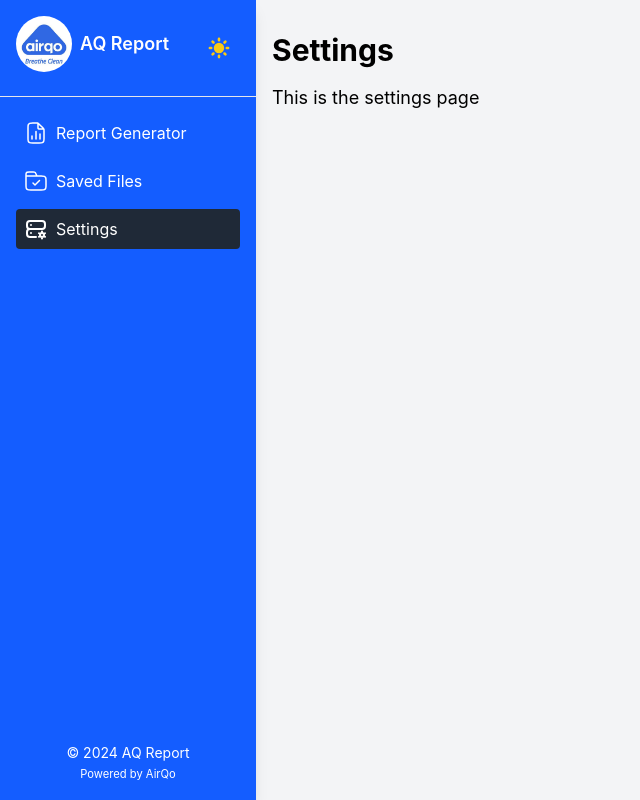
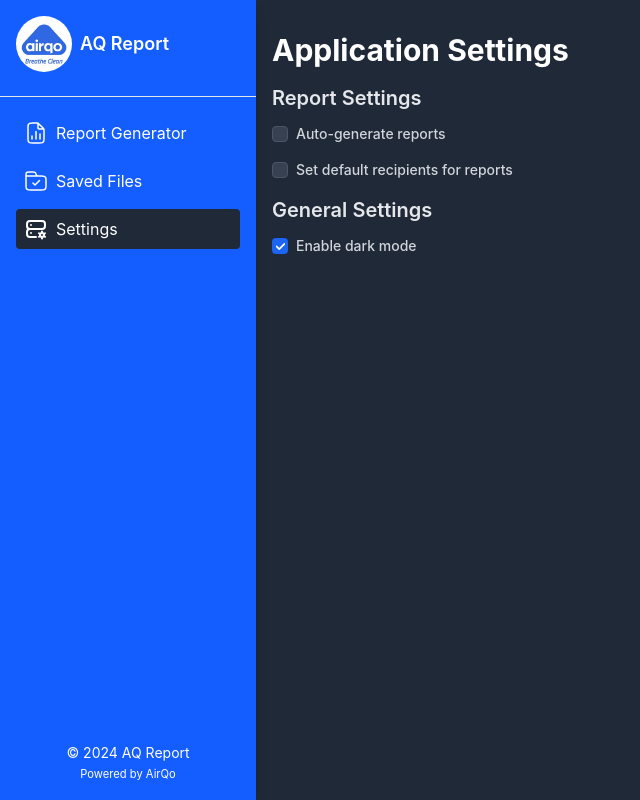
Before and after one commit to OchiengPaul442/AQ_Report_generator, a React (Vite) app: page /settings in a window 1280 px wide. Shown: the whole page, without its empty margins (0-640 px from the left). Built offline with nearby package versions, Linux system fonts and the light colour scheme; no server answers; what @react-pdf/renderer would draw is missing.

Commit message:
worked on settings page

```diff
--- a/src/components/reports/ReportView.tsx
+++ b/src/components/reports/ReportView.tsx
@@ -12,22 +12,23 @@ import { Breadcrumb, BreadcrumbItem } from 'flowbite-react'
 import { toast } from 'react-toastify'
 import DocIcon from 'src/assets/icons/DocIcon'
 import PdfIcon from 'src/assets/icons/PdfIcon'
+import MockData from 'src/services/data/data.json'
 // import { saveAs } from 'file-saver'
 
 const ReportView = () => {
   const navigate = useNavigate()
-  const reportData = useSelector((state) => state.report.reportData)
+  // const reportData = useSelector((state) => state.report.reportData)
   const reportTitle = useSelector((state) => state.report.reportTitle)
   const reportTemplate = useSelector((state) => state.report.reportTemplate)
 
   const getTemplate = () => {
     switch (reportTemplate) {
       case 'AirQo':
-        return <AirQoPdfDocument data={reportData} />
+        return <AirQoPdfDocument data={MockData} />
       case 'French_Embassy':
-        return <FrenchEmPdfDocument data={reportData} />
+        return <FrenchEmPdfDocument data={MockData} />
       default:
-        return <AirQoPdfDocument data={reportData} />
+        return <AirQoPdfDocument data={MockData} />
     }
   }
 
--- a/src/components/reports/templates/AirQo.tsx
+++ b/src/components/reports/templates/AirQo.tsx
@@ -73,26 +73,22 @@ const Header: React.FC = () => {
   )
 }
 
-const chartData = {
-  labels: ['January', 'February', 'March', 'April', 'May', 'June', 'July'],
-  datasets: [
-    {
-      label: 'Dataset 1',
-      data: [10, 20, 30, 40, 50, 60, 70],
-      borderColor: 'red',
-      backgroundColor: 'rgba(255, 0, 0, 0.2)',
-    },
-    {
-      label: 'Dataset 2',
-      data: [70, 60, 50, 40, 30, 20, 10],
-      borderColor: 'blue',
-      backgroundColor: 'rgba(0, 0, 255, 0.2)',
-    },
-  ],
-}
-
 const Nema: React.FC<NemaProps> = ({ data }) => {
   if (!data) return null
+
+  const chartData1 = {
+    labels: data.airquality.site_monthly_mean_pm.map(
+      (site_name: any) => site_name.site_name,
+    ),
+    datasets: [
+      {
+        label: 'PM2.5 Raw Values',
+        data: data.airquality.site_monthly_mean_pm.map(
+          (item: { pm2_5_raw_value: number }) => item.pm2_5_raw_value,
+        ),
+      },
+    ],
+  }
 
   return (
     <Document
@@ -108,7 +104,7 @@ const Nema: React.FC<NemaProps> = ({ data }) => {
         <View style={styles.section}>
           <View>
             <BarChart
-              chartData={chartData}
+              chartData={chartData1}
               graphTitle="Graph Title"
               xAxisTitle="X Axis Title"
               yAxisTitle="Y Axis Title"
--- a/src/components/sidebar/index.tsx
+++ b/src/components/sidebar/index.tsx
@@ -2,8 +2,7 @@
 import { NavLink } from 'react-router-dom'
 import React, { useEffect } from 'react'
 import Logo from '/images/airqo.png'
-import { toggleDarkMode } from 'src/services/redux/DarkModeSlice'
-import { useDispatch, useSelector } from 'src/services/redux/utils'
+import { useSelector } from 'src/services/redux/utils'
 import Files from 'src/assets/icons/Files'
 import Reports from 'src/assets/icons/Reports'
 import Settings from 'src/assets/icons/Settings'
@@ -42,7 +41,6 @@ const SidebarItem: React.FC<SidebarItemProps> = ({
 const Index: React.FC = () => {
   const currentYear = new Date().getFullYear()
   const darkMode = useSelector((state) => state.darkMode.darkMode)
-  const dispatch = useDispatch()
 
   useEffect(() => {
     if (darkMode) {
@@ -52,15 +50,11 @@ const Index: React.FC = () => {
     }
   }, [darkMode])
 
-  const handleToggleDarkMode = () => {
-    dispatch(toggleDarkMode())
-  }
-
   return (
     <div className="h-screen">
       <div className="w-64 h-full bg-[#145dff] text-white shadow-lg flex flex-col justify-between">
         <div>
-          <div className="p-4 flex justify-between items-center">
+          <div className="p-4 flex justify-start items-center">
             <NavLink
               to="/"
               className="block mb-2 flex space-x-2 items-center justify-start w-full"
@@ -74,29 +68,6 @@ const Index: React.FC = () => {
                 AQ Report
               </p>
             </NavLink>
-            <button
-              onClick={handleToggleDarkMode}
-              className="h-12 w-12 rounded-full p-2"
-            >
-              <svg
-                className="fill-white hidden dark:block"
-                fill="currentColor"
-                viewBox="0 0 20 20"
-              >
-                <path d="M17.293 13.293A8 8 0 016.707 2.707a8.001 8.001 0 1010.586 10.586z"></path>
-              </svg>
-              <svg
-                className="fill-yellow-300 block dark:hidden"
-                fill="currentColor"
-                viewBox="0 0 20 20"
-              >
-                <path
-                  d="M10 2a1 1 0 011 1v1a1 1 0 11-2 0V3a1 1 0 011-1zm4 8a4 4 0 11-8 0 4 4 0 018 0zm-.464 4.95l.707.707a1 1 0 001.414-1.414l-.707-.707a1 1 0 00-1.414 1.414zm2.12-10.607a1 1 0 010 1.414l-.706.707a1 1 0 11-1.414-1.414l.707-.707a1 1 0 011.414 0zM17 11a1 1 0 100-2h-1a1 1 0 100 2h1zm-7 4a1 1 0 011 1v1a1 1 0 11-2 0v-1a1 1 0 011-1zM5.05 6.464A1 1 0 106.465 5.05l-.708-.707a1 1 0 00-1.414 1.414l.707.707zm1.414 8.486l-.707.707a1 1 0 01-1.414-1.414l.707-.707a1 1 0 011.414 1.414zM4 11a1 1 0 100-2H3a1 1 0 000 2h1z"
-                  fillRule="evenodd"
-                  clipRule="evenodd"
-                ></path>
-              </svg>
-            </button>
           </div>
           <hr />
           <div className="space-y-2 p-4">
--- a/src/pages/settings/index.tsx
+++ b/src/pages/settings/index.tsx
@@ -1,10 +1,89 @@
+import React, { useEffect } from 'react'
 import Layout from 'src/layout/Layout'
+import { useDispatch, useSelector } from 'src/services/redux/utils'
+import { toggleDarkMode } from 'src/services/redux/DarkModeSlice'
 
 const Index = () => {
+  const dispatch = useDispatch()
+  const darkMode = useSelector((state) => state.darkMode.darkMode)
+
+  useEffect(() => {
+    const savedDarkMode = localStorage.getItem('darkMode')
+    if (savedDarkMode !== null) {
+      dispatch(toggleDarkMode())
+    }
+  }, [dispatch])
+
+  useEffect(() => {
+    localStorage.setItem('darkMode', darkMode.toString())
+  }, [darkMode])
+
+  const handleToggleDarkMode = () => {
+    dispatch(toggleDarkMode())
+  }
+
   return (
-    <Layout pageTitle="Settings">
-      <div className="flex flex-col">
-        <p className="text-lg">This is the settings page</p>
+    <Layout pageTitle="Application Settings">
+      <div className="flex flex-col ">
+        <div className="space-y-3">
+          <h2 className="text-xl font-semibold text-gray-400 dark:text-gray-200">
+            Report Settings
+          </h2>
+          <div className="flex flex-col gap-4">
+            <div className="flex items-center">
+              <input
+                id="default-checkbox"
+                type="checkbox"
+                value=""
+                disabled
+                className="w-4 h-4 cursor-pointer text-blue-600 bg-gray-100 border-gray-300 rounded focus:ring-blue-500 dark:focus:ring-blue-600 dark:ring-offset-gray-800 focus:ring-2 dark:bg-gray-700 dark:border-gray-600"
+              />
+              <label
+                htmlFor="default-checkbox"
+                className="ms-2 text-sm font-medium text-gray-900 dark:text-gray-300"
+              >
+                Auto-generate reports
+              </label>
+            </div>
+            <div className="flex items-center">
+              <input
+                id="default-checkbox"
+                type="checkbox"
+                value=""
+                disabled
+                className="w-4 h-4 cursor-pointer text-blue-600 bg-gray-100 border-gray-300 rounded focus:ring-blue-500 dark:focus:ring-blue-600 dark:ring-offset-gray-800 focus:ring-2 dark:bg-gray-700 dark:border-gray-600"
+              />
+              <label
+                htmlFor="default-checkbox"
+                className="ms-2 text-sm font-medium text-gray-900 dark:text-gray-300"
+              >
+                Set default recipients for reports
+              </label>
+            </div>
+          </div>
+        </div>
+        <div className="space-y-3 mt-4">
+          <h2 className="text-xl font-semibold text-gray-400 dark:text-gray-200">
+            General Settings
+          </h2>
+          <div className="flex flex-col gap-4">
+            <div className="flex items-center mb-4">
+              <input
+                id="default-checkbox"
+                type="checkbox"
+                checked={darkMode}
+                onChange={handleToggleDarkMode}
+                className="w-4 h-4 cursor-pointer text-blue-600 bg-gray-100 border-gray-300 rounded focus:ring-blue-500 dark:focus:ring-blue-600 dark:ring-offset-gray-800 focus:ring-2 dark:bg-gray-700 dark:border-gray-600"
+              />
+              <label
+                htmlFor="default-checkbox"
+                className="ms-2 text-sm font-medium text-gray-900 dark:text-gray-300"
+              >
+                Enable dark mode
+              </label>
+            </div>
+          </div>
+        </div>
       </div>
     </Layout>
   )
--- a/src/services/redux/ReportSlice.tsx
+++ b/src/services/redux/ReportSlice.tsx
@@ -53,8 +53,6 @@ export const getReportDataAsync =
       dispatch(setStartDate(''))
       dispatch(setEndDate(''))
       dispatch(setGridID(''))
-      dispatch(setReportTitle(''))
-      dispatch(setReportTemplate(''))
 
       return {
         success: true,
```
